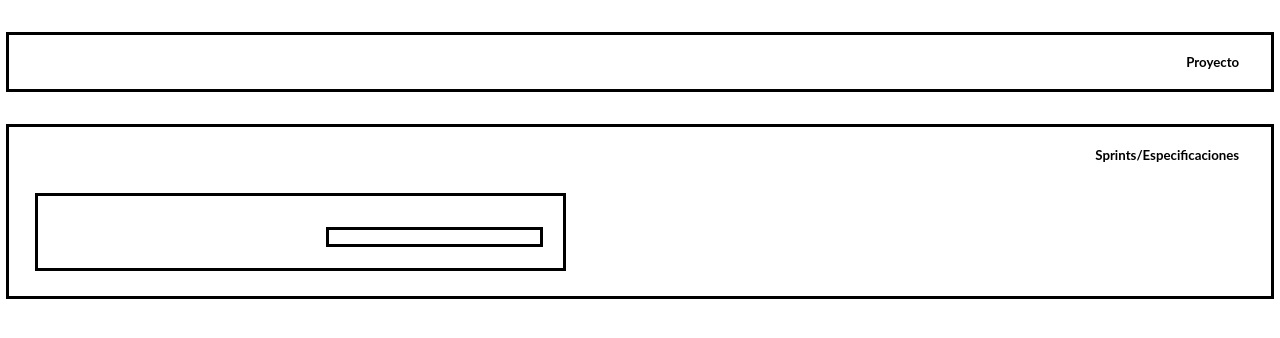
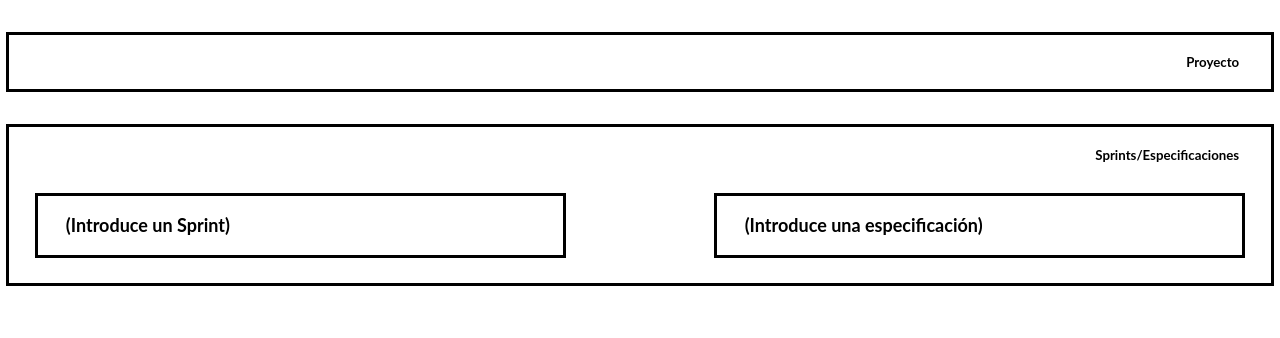
Before and after one commit to Dencina1996/Proyecto_Gestor_SCRUM_AD, a PHP site: page /ProjectView.php in a window 1280 px wide. Shown: the part 39-377 px from the top of the page. Run offline with PHP 8.4, Linux system fonts and the light colour scheme; a user stored in the database is signed in; data comes from the database, SQL or seed files in the repository; data that the repository does not hold is empty; some libraries are stand-ins or nearby versions.

Commit message:
Correccion Sprints y especificaciones vacias

```diff
--- a/ProjectView.php
+++ b/ProjectView.php
@@ -63,8 +63,7 @@
       echo "</div>";
     ?>
 
-    <div class="GlobalContainer">
-    <h5 class="GlobalContainerName">Sprints/Especificaciones</h5>
+
 
     <!-- GET SPRINTS -->
 
@@ -75,6 +74,7 @@
       $Query->bindValue(":InputProject",$ProjectID);
       $Query->execute();
       $Res =$Query ->rowCount();
+      echo "<div class='GlobalContainer'><h5 class='GlobalContainerName'>Sprints/Especificaciones</h5>";
       echo '<div class="GlobalContainer" style="float: left; width: 40%;">';
       if ($Res!=0) {
         while ($Row = $Query->fetch(PDO::FETCH_NUM)) {
@@ -85,7 +85,6 @@
           }elseif ($Row[5]=='Por empezar') {
             echo "<div class='accordion' style='background-color:black;'>";
           }
-
           echo "<div class='SpecsTitle'>Sprint $Row[0]</div><div class='removeSpring'><button hidden type='button' name='button'>-</button></div></div>";
           echo "<div class='panel'>";
           echo "</br>";
@@ -95,8 +94,10 @@
           echo "<p name='Status' class='SpecsInfo'><b>Estado:</b> $Row[5]</p>";
           echo "</div>";
         }
-        echo "</div>";
+      }else{
+        echo "<div class='SpecsTitle'> (Introduce un Sprint)</div>";
       }
+      echo "</div>";
     ?>
 
     <?php
@@ -108,6 +109,7 @@
       $Res =$Query ->rowCount();
       echo '<div class="GlobalContainer" id="specs" style="float: right; width: 40%;">';
       if ($Res!=0) {
+
         while ($Row = $Query->fetch(PDO::FETCH_NUM)) {
           echo "<a><div class='SpecsContainer' style='right: 300px'>";
           echo "<div class='SpecsTitle'>$Row[1]</div>";
@@ -117,12 +119,13 @@
         if ($_SESSION['TUser'] == "PO") {
           echo "<button onclick = 'createSpec()'>Crear especificación</button>";
         }
-
-        echo "</div>";
+      }else{
+        echo "<div class='SpecsTitle'> (Introduce una especificación)</div>";
       }
+      echo "</div>";
     ?>
 
-</div>
+    </div>
     </div>
     <script src="JS/acordion.js"  type="text/javascript"></script>
   </body>
```
